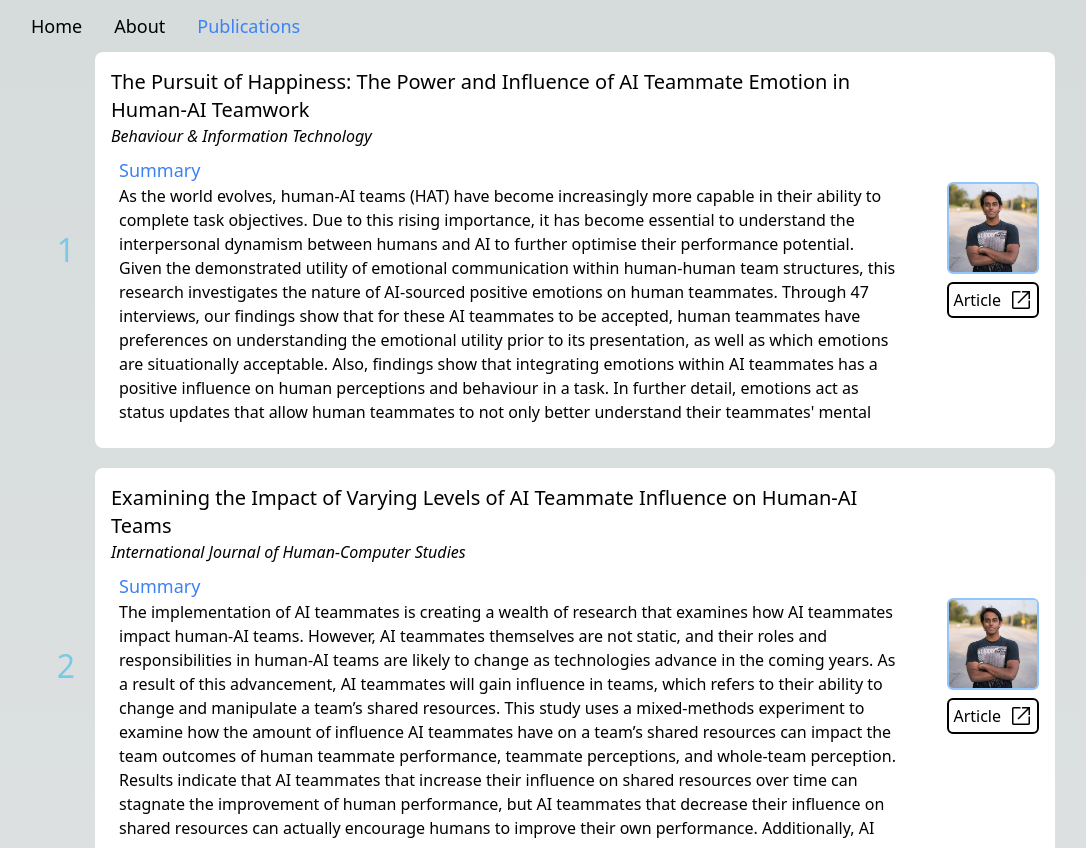
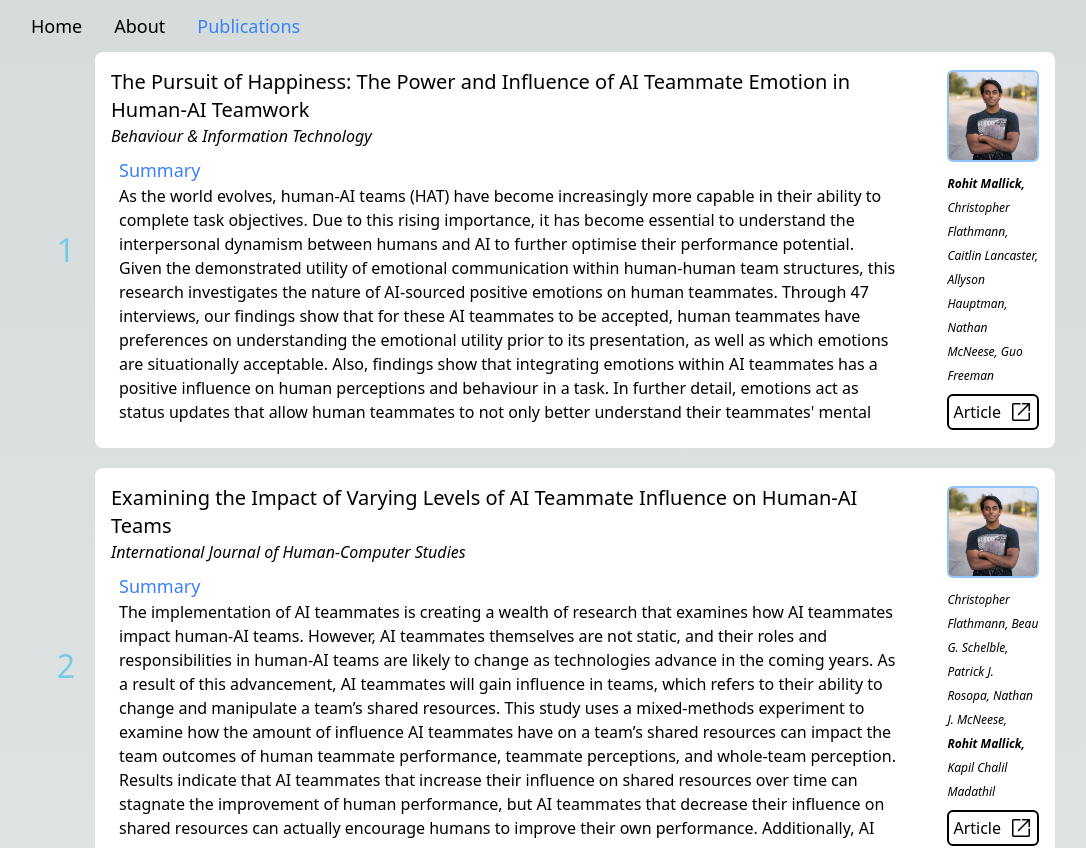
Before and after one commit to JaeGif/Rohit_Portfolio, a Next.js app: page /publications in a window 1280 px wide. Shown: the top 848 px of the page, without its empty margins (81-1167 px from the left). Built offline with nearby package versions, Linux system fonts and the light colour scheme.

Commit message:
limited display to sections with summary

```diff
--- a/src/components/publications/Publication.tsx
+++ b/src/components/publications/Publication.tsx
@@ -3,6 +3,7 @@ import React from 'react';
 import Image from 'next/image';
 import { motion } from 'framer-motion';
 import ArticleImage from './ArticleImage';
+import uniqid from 'uniqid';
 type PublicationProps = {
   data: PublicationType;
 };
@@ -31,15 +32,27 @@ function Publication({ data }: PublicationProps) {
             <em>{data.type}</em>
           </p>
         )}
-        {data.type === 'Review' && (
-          <p className='text-sm'>
-            <em>Under Review</em>
-          </p>
-        )}
       </span>
       {data.src && (
-        <div className='flex flex-col justify-center items-center gap-2'>
+        <div className='flex flex-col justify-center items-center gap-2 w-1/3'>
           <ArticleImage src='/assets/rohit.jpg' />
+          {data.authors && (
+            <span>
+              <p>
+                {data.authors.map((author, i) => (
+                  <em
+                    className={`text-xs ${
+                      author === 'Rohit Mallick' ? 'font-bold' : ''
+                    }`}
+                    key={uniqid()}
+                  >
+                    {author}
+                    {i < data.authors.length - 1 && ', '}
+                  </em>
+                ))}
+              </p>
+            </span>
+          )}
           <a href={data.src} target='_blank' rel='noreferrer'>
             <motion.button
               whileHover={{ scale: 1.1 }}
--- a/src/components/publications/PublicationsWrapper.tsx
+++ b/src/components/publications/PublicationsWrapper.tsx
@@ -6,7 +6,10 @@ function PublicationsWrapper() {
   const dataset = publicationDataset.publications;
   return (
     <div className='flex w-full flex-col justify-center items-center gap-5'>
-      {dataset.map((el, i) => (
+      {dataset.map((el, i) =>
+        el.type !== 'Work in Progress' ? (
+          el.type !== 'Review' ? (
+            el.summary && (
               <span
                 key={uniqid()}
                 className='w-full flex justify-center items-center'
@@ -16,7 +19,14 @@ function PublicationsWrapper() {
                 </span>
                 <Publication data={el} />
               </span>
-      ))}
+            )
+          ) : (
+            <></>
+          )
+        ) : (
+          <></>
+        )
+      )}
     </div>
   );
 }
--- a/src/types/data.d.ts
+++ b/src/types/data.d.ts
@@ -11,5 +11,6 @@ export declare interface PublicationType {
     | 'Review'
     | 'Work in Progress'
     | string;
+  authors: string[];
   summary: string | null;
 }
```
Lines whose indentation alone changed are shown as unchanged.
